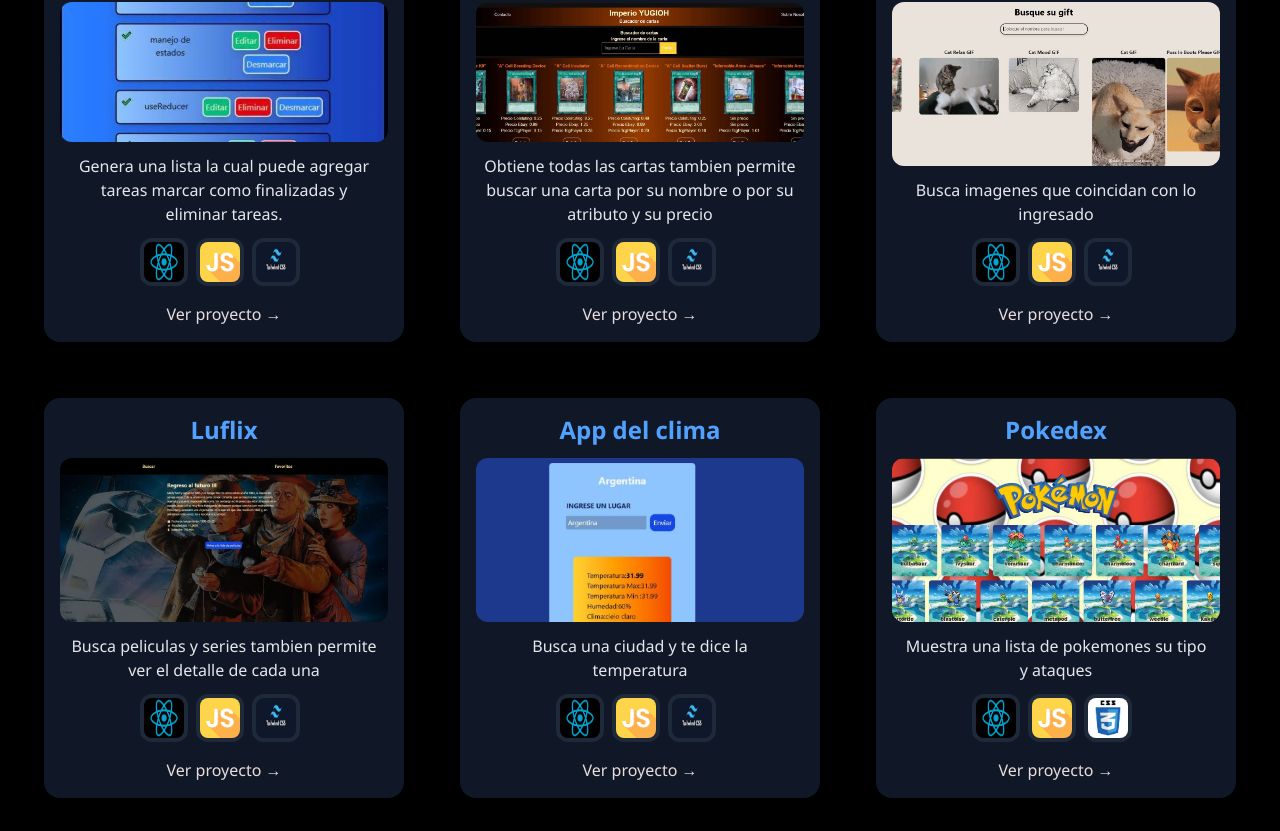
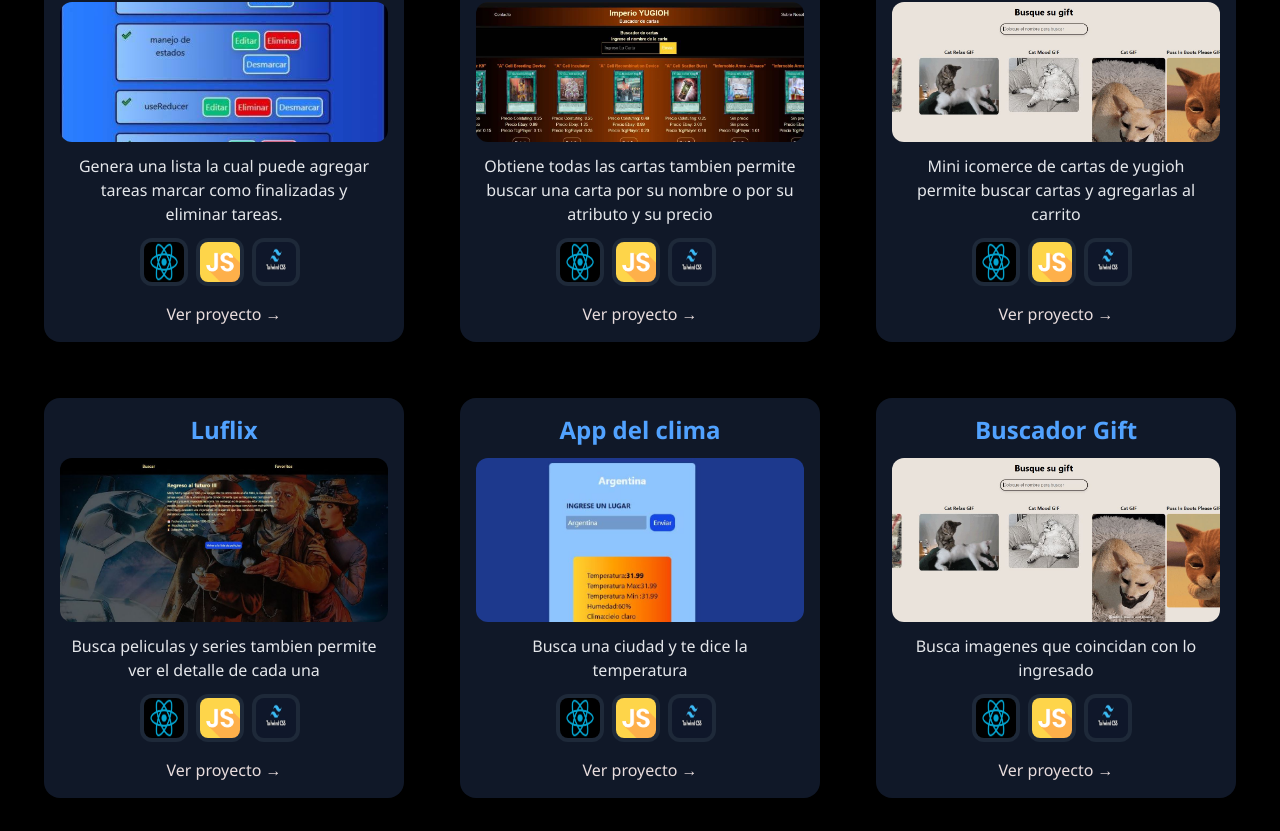
Before and after one commit to spawnew/Portafolio, a React (Vite) app: page / in a window 1280 px wide. Shown: the part 1789-2620 px from the top of the page. Built offline with nearby package versions, Linux system fonts and the light colour scheme.

Commit message:
agregado de proyecto

```diff
--- a/data.js
+++ b/data.js
@@ -18,7 +18,8 @@
 import powerBi from '/src/assets/powerBi.jpeg'
 import Excel from '/src/assets/excel.png'
 import sql from '/src/assets/sql.png'
-import lighthouse from'/src/assets/lighthouse.jpg'
+import lighthouse from '/src/assets/lighthouse.jpg'
+import  Captura1 from './src/assets/captura1.JPG'
 const proyecto = [
     {
         id:1,
@@ -40,11 +41,11 @@
      },
      {
         id:3,
-      title: "Buscador Gift",
-      description: "Busca imagenes que coincidan con lo ingresado ",
+      title: "Tienda de cartas",
+      description: "Mini icomerce de cartas de yugioh permite buscar cartas y agregarlas al carrito",
       image: buscador,
       tecnologia: [React ,  JavaScript ,  Tailwind ],
-      url: "https://patitas-t-pitschool-d1ey.vercel.app/",
+      url: "https://tienda-one-zeta.vercel.app/",
       githubUrl: "#"
   },
     {
@@ -64,9 +65,18 @@
       tecnologia: [React ,  JavaScript ,Tailwind],
       url: "https://app-clima-jade.vercel.app/",
       githubUrl: "#"
-    },
+  },
+       {
+        id:6,
+      title: "Buscador Gift",
+      description: "Busca imagenes que coincidan con lo ingresado ",
+      image: buscador,
+      tecnologia: [React ,  JavaScript ,  Tailwind ],
+      url: "https://patitas-t-pitschool-d1ey.vercel.app/",
+      githubUrl: "#"
+  },
     {
-        id:6,
+        id:7,
       title: "Pokedex",
       description: "Muestra una lista de pokemones su tipo y ataques ",
       image: pokemon,
@@ -75,7 +85,7 @@
       githubUrl: "#"
     },
     {
-        id:7,
+        id:8,
       title: "Rick and Morty",
       description: "Muestra una lista de personajes de la serie Rick and Morty tambien te muestra el estado y el detalle de cada personaje",
       image: rick,
@@ -84,7 +94,7 @@
       githubUrl: "#"
     },
     {
-        id:8,
+        id:9,
       title: "Calculadora",
       description: "Calculadora simple que permite realizar operaciones basicas",
       image: calculadora,
@@ -93,7 +103,7 @@
       githubUrl: "#"
     },
     {
-        id:9,
+        id:10,
       title: "Mini E-comerce",
       description: "Mini e-comerce que permite ver productos y agregar al carrito",
       image: supermercado,
@@ -102,7 +112,7 @@
       githubUrl: "#"
     },
     {
-        id:10,
+        id:11,
       title: "Análisis de publicidad en Redes",
       description: "Análisis de publicidad en redes sociales con Power BI y Excel",
       image: data,
@@ -111,7 +121,7 @@
       githubUrl: "#"
     },
     {
-        id:11,
+        id:12,
       title: "Testeo QA",
       description: "Testeo de una pagina web con Lighthouse y Excel reporte de errores y mejoras",
       image: testing,
@@ -120,7 +130,7 @@
       githubUrl: "#"
   },
      {
-        id:12,
+        id:13,
       title: "Mind hub Tp final",
       description: "Se trata de un proyecto final del curso front-end en el cual se desarrollo una pagina web de una que te permite ver eventos y comprar entradas",
       image: eventos,
```
Also changed, not shown: src/assets/Captura1.JPG (added).
